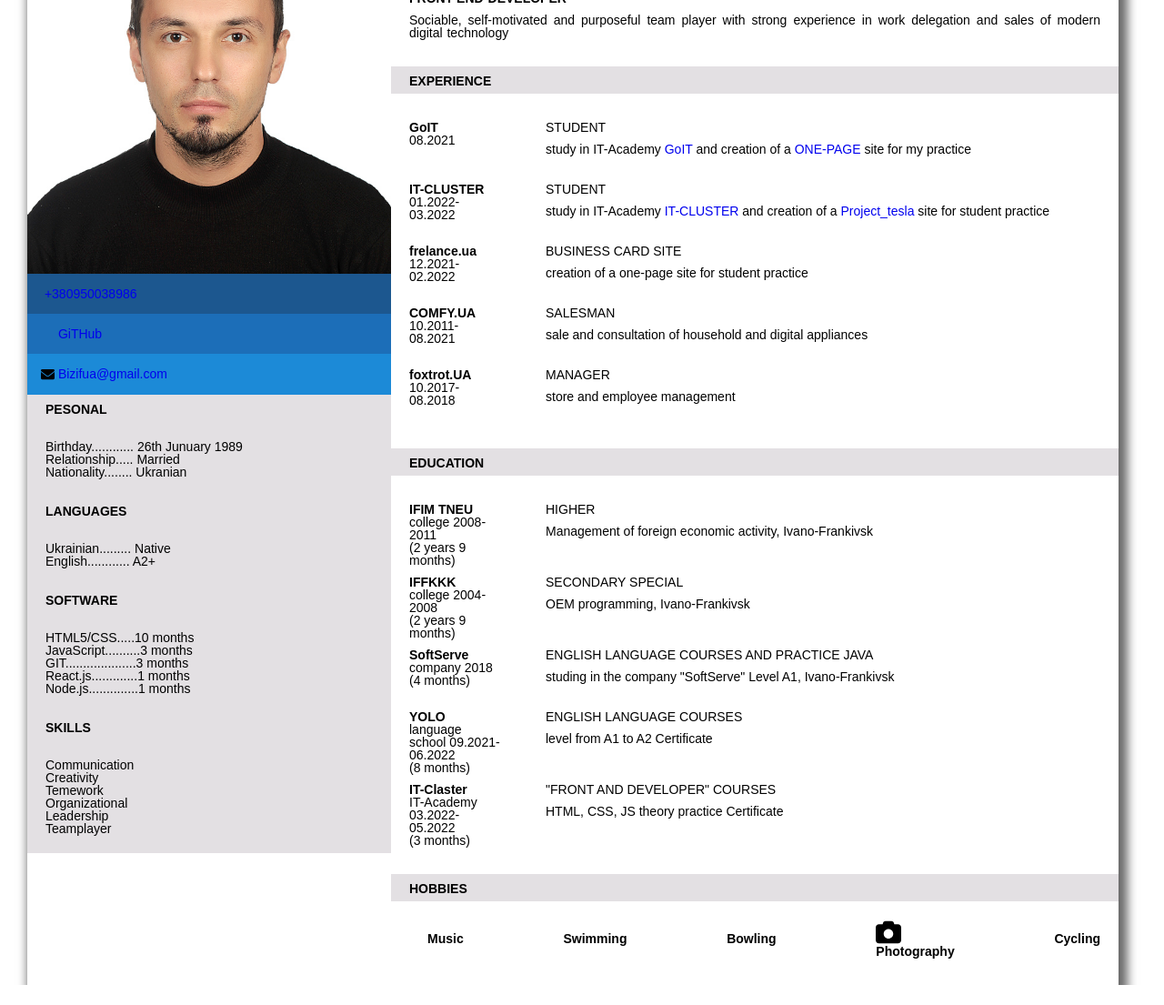
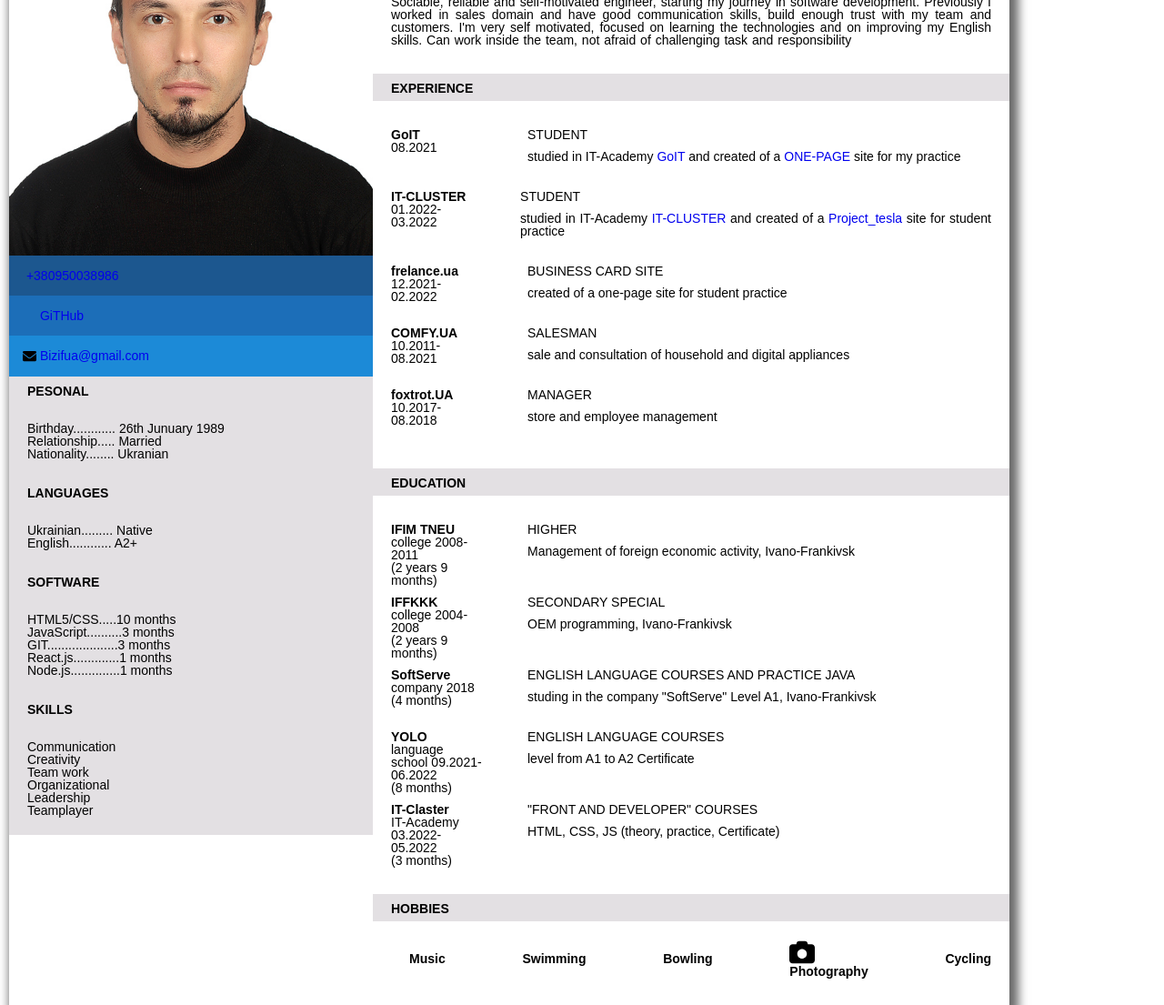
Before and after one commit to VladykoS/claster_resume2, a website: page index.html in a window 1280 px wide. Shown: the part 129-1234 px from the top of the page at 91% size. Before the commit the page ends 1212 px from the top, so only its background shows below. Drawn offline with Linux system fonts and the light colour scheme.

Commit message:
edit title

```diff
--- a/index.html
+++ b/index.html
@@ -20,8 +20,10 @@
             <article>
                <h1>Serhii Vladyko</h1>
                <h2>Front-End Developer</h2>
-               <p>Sociable, self-motivated and purposeful team player with strong experience in work delegation and sales of modern
-               digital technology</p>
+               <p>Sociable, reliable and self-motivated engineer, starting my journey in software development. Previously I worked in
+               sales domain and have good communication skills, build enough trust with my team and customers. I'm very self motivated,
+               focused on learning the technologies and on improving my English skills. Can work inside the team, not afraid of
+               challenging task and responsibility</p>
             </article>
          </section>
          <!--  -->
@@ -38,7 +40,7 @@
                </div>
                <div class="main-info">
                   <h3>student</h3>
-                  <p>study in  IT-Academy <span><a href="https://goit.ua/">GoIT</a></span> and creation of a <span><a href="https://vladykos.github.io/resume/">ONE-PAGE</a></span>  site for my practice</p>
+                  <p>studied in  IT-Academy <span><a href="https://goit.ua/">GoIT</a></span> and created of a <span><a href="https://vladykos.github.io/resume/">ONE-PAGE</a></span>  site for my practice</p>
                </div>
             </article>
             <!-- IT-CLUSTER -->
@@ -49,7 +51,7 @@
                </div>
                <div class="main-info">
                   <h3>STUDENT</h3>
-                  <p>study in IT-Academy <span><a href="https://it-cluster.if.ua/">IT-CLUSTER</a></span>  and creation of a <span><a href="https://vladykos.github.io/Progect_tesla/">Project_tesla</a></span>  site for student practice</p>
+                  <p>studied in IT-Academy <span><a href="https://it-cluster.if.ua/">IT-CLUSTER</a></span>  and created of a <span><a href="https://vladykos.github.io/Progect_tesla/">Project_tesla</a></span>  site for student practice</p>
                </div>
             </article>
             <!-- frelance.ua -->
@@ -60,7 +62,7 @@
                </div>
                <div class="main-info">
                   <h3>business card site</h3>
-                  <p>creation of a one-page site for student practice</p>
+                  <p>created of a one-page site for student practice</p>
                </div>
             </article>
             <article class="wrap-main-info">
@@ -154,7 +156,7 @@
                </div>
                <div class="main-info">
                   <h3>"Front and developer" courses</h3>
-                  <p>HTML, CSS, JS theory practice Certificate</p>
+                  <p>HTML, CSS, JS (theory, practice, Certificate)</p>
                </div>
             </article>
             <!-- courses -->
@@ -294,7 +296,7 @@
                <div class="wrap-skills-info">
                   <span>Communication</span>
                   <span>Creativity</span>
-                  <span>Temework</span>
+                  <span>Team work</span>
                   <span>Organizational</span>
                   <span>Leadership</span>
                   <span>Teamplayer</span>
--- a/scss/style.scss
+++ b/scss/style.scss
@@ -2,12 +2,12 @@
 
 body {
    background-color: #ffffff;
-   padding: 30px;
+   padding: 10px;
    font-family: Arial, Helvetica, sans-serif;
 }
 
 .wrapper {
-   width: 1200px;
+   width: 1100px;
    display: flex;
    flex-direction: row-reverse;
    box-shadow: 5px 5px 10px 5px #6b6b6b;
```
Also changed, not shown: css/style.css.
